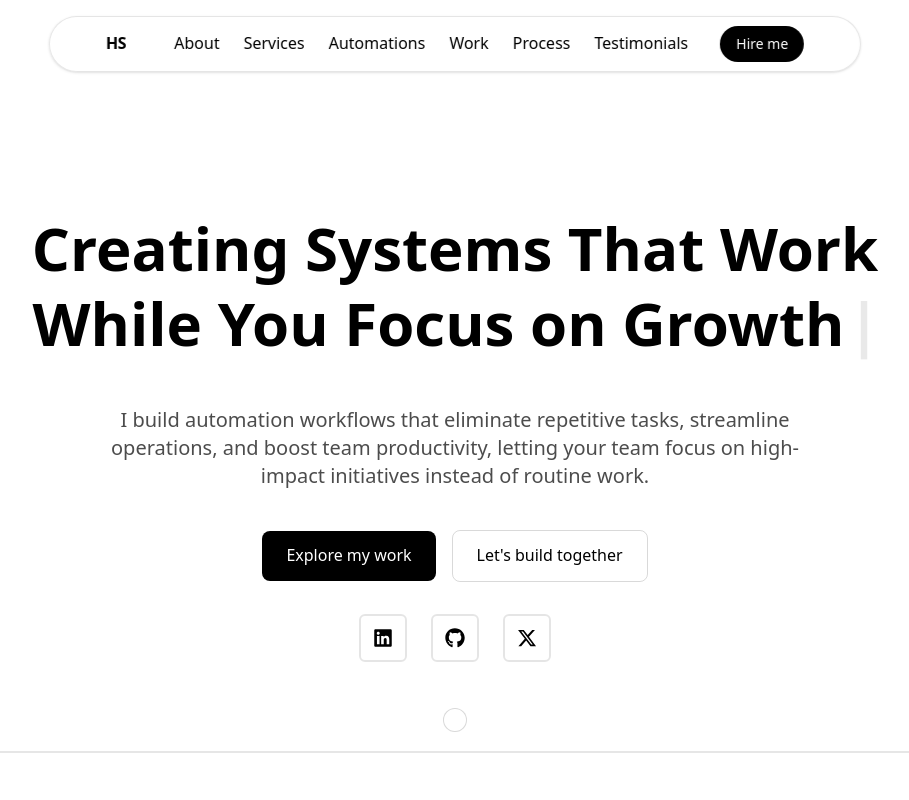
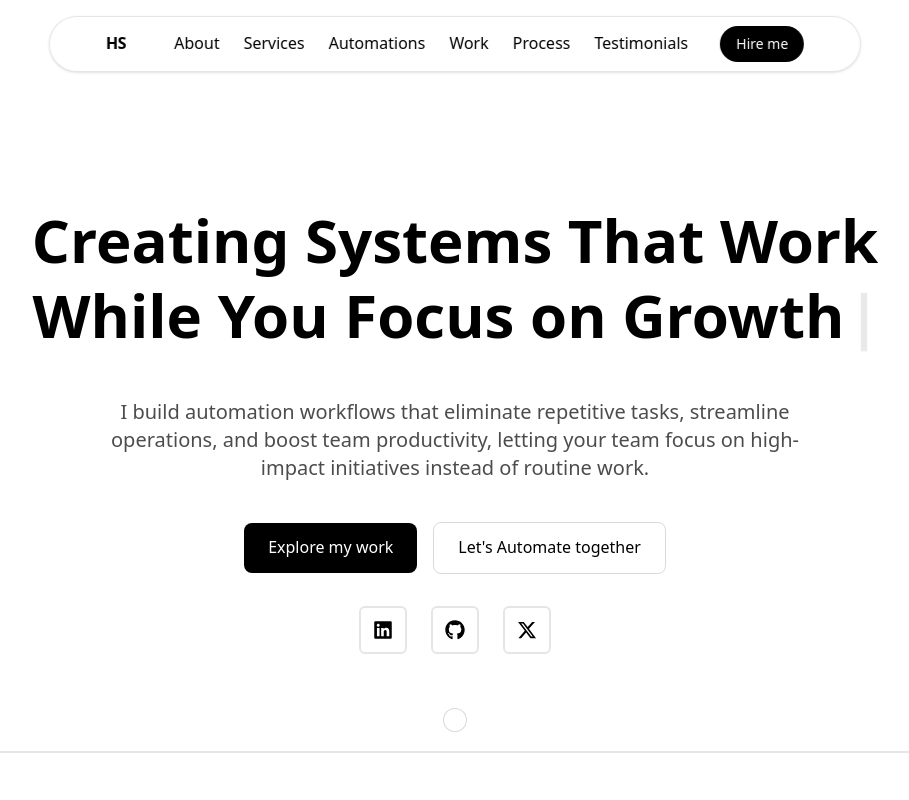
Before and after one commit to hafeezsiddiqui27/n8n-ai-port, a Next.js app: page / in a window 1280 px wide. Shown: the top 800 px of the page, without its empty margins (185-1094 px from the left). Built offline with nearby package versions, Linux system fonts and the light colour scheme.

Commit message:
first commit

```diff
--- a/src/app/components/Hero.tsx
+++ b/src/app/components/Hero.tsx
@@ -71,14 +71,14 @@ export default function Hero() {
             href="#contact"
             className="w-full sm:w-auto px-6 py-3 rounded-lg border border-black/15 font-medium hover:bg-black/5 transition-all duration-300 transform hover:-translate-y-1 text-center"
           >
-            Let&apos;s build together
+            Let&apos;s Automate together
           </a>
         </motion.div>
 
         {/* Stable Social Links */}
         <motion.div
           {...fadeUp(0.45)}
-          className="mt-8 flex items-center justify-center gap-6"
+          className="mt-8 flex items-center justify-center gap-6 mb-4"
         >
           <SocialLink
             href="https://www.linkedin.com/in/hafeez-uddin-ahmed-siddiqui"
--- a/src/app/components/SocialLink.tsx
+++ b/src/app/components/SocialLink.tsx
@@ -41,7 +41,7 @@ export default function SocialLink({ href, label, children }: SocialLinkProps) {
         rounded-md
 
         hover:shadow-md
-        transition-all duration-300
+
         transform hover:-translate-y-1 hover:scale-105
         border-2
         border-black/10
```
